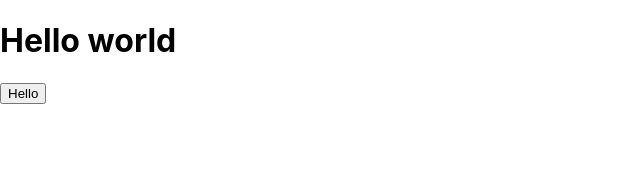
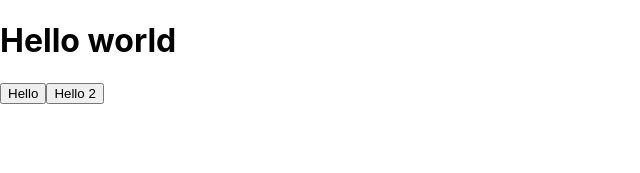
Before and after one commit to juliswer/toasts-app-react, a React (Create React App) app: page / in a window 1280 px wide. Shown: the top 173 px of the page, without its empty margins (0-640 px from the left). Built offline with nearby package versions, Linux system fonts and the light colour scheme.

Commit message:
new file

```diff
--- a/src/App.js
+++ b/src/App.js
@@ -14,7 +14,21 @@ export default function App() {
           color: 'white',
         }
         })
-      }>Hello</button>
+      }
+      >Hello
+      </button>
+
+      <button onClick={() => toast.success('Hello world', {
+        position: 'bottom-left',
+        autoClose: 2000,
+        style: {
+          background: '#000',
+          color: 'white',
+        }
+        })
+      }
+      >Hello 2
+      </button>
 
       <Toaster />
     </div>
```
